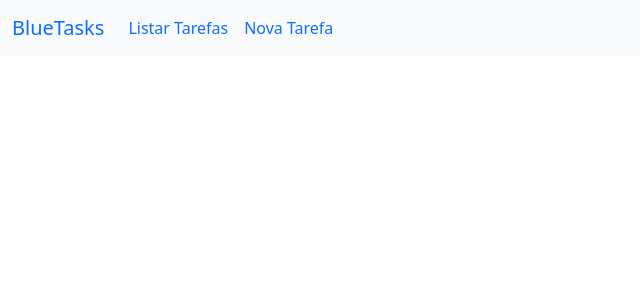
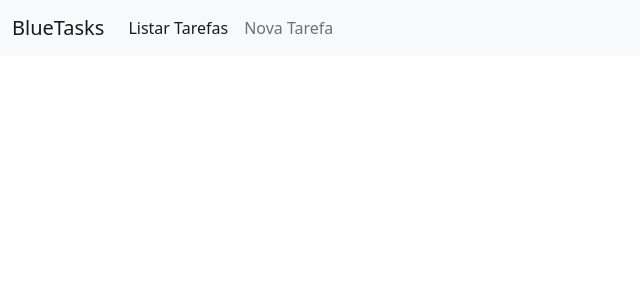
Before and after one commit to guimatech/bluetasks-frontend, a React (Vite) app: page / in a window 1280 px wide. Shown: the top 300 px of the page, without its empty margins (0-640 px from the left). Built offline with nearby package versions, Linux system fonts and the light colour scheme.

Commit message:
feat: applied animation highlight on `NavBar`

```diff
--- a/src/components/NavBar.jsx
+++ b/src/components/NavBar.jsx
@@ -7,22 +7,28 @@ class NavBar extends Component {
         super(props);
         this.state = {
             items: [
-                { id: 1, name: 'Listar Tarefas', href: '/' },
-                { id: 2, name: 'Nova Tarefa', href: '/form' },
+                { name: 'Listar Tarefas', href: '/', active: true },
+                { name: 'Nova Tarefa', href: '/form', active: false },
             ]
         }
+
+        this.onClickHandler = this.onClickHandler.bind(this);
     }
 
     onClickHandler(item) {
-        alert(item.name);
+        const items = [...this.state.items];
+        items.forEach(item => item.active = false);
+        item.active = true;
+
+        this.setState({ items })
     }
 
     render() {
         return (
             <div>
-                <nav className="navbar navbar-expand-lg bg-light">
+                <nav className="navbar navbar-expand-lg navbar-light bg-light">
                     <div className="container-fluid">
-                        <a className="navbar-brand" href="#">{APP_NAME}</a>
+                        <a className="navbar-brand" href="/">{APP_NAME}</a>
                         <button className="navbar-toggler" type="button" data-bs-toggle="collapse" data-bs-target="#navbarNav" aria-controls="navbarNav" aria-expanded="false" aria-label="Toggle navigation">
                             <span className="navbar-toggler-icon"></span>
                         </button>
@@ -31,7 +37,7 @@ class NavBar extends Component {
                         {this.state.items.map(
                             item => <NavBarItem
                                         item={item}
-                                        key={item.id}
+                                        key={item.name}
                                         onClick={this.onClickHandler} />)}
                         </ul>
                         </div>
--- a/src/components/NavBarItem.jsx
+++ b/src/components/NavBarItem.jsx
@@ -7,8 +7,7 @@ class NavBarItem extends Component {
             <div>
                 <li className="nav-item">
                     <Link
-                    aria-current="page"
-                    className="nav-link active"
+                    className={`nav-link ${this.props.item.active ? "active" : ""}`}
                     to={this.props.item.href}
                     onClick={() => this.props.onClick(this.props.item)}>
                         { this.props.item.name }
```
